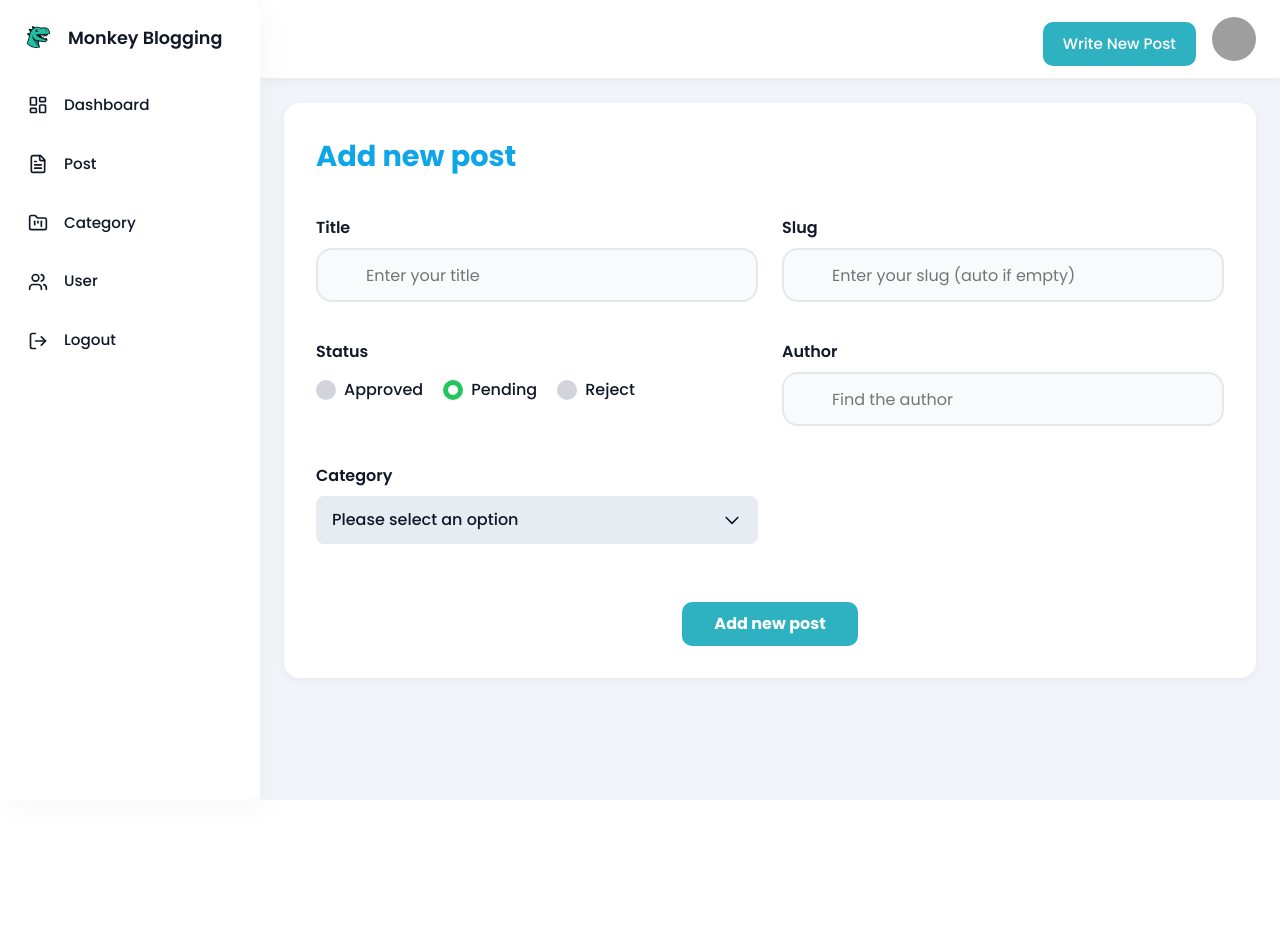
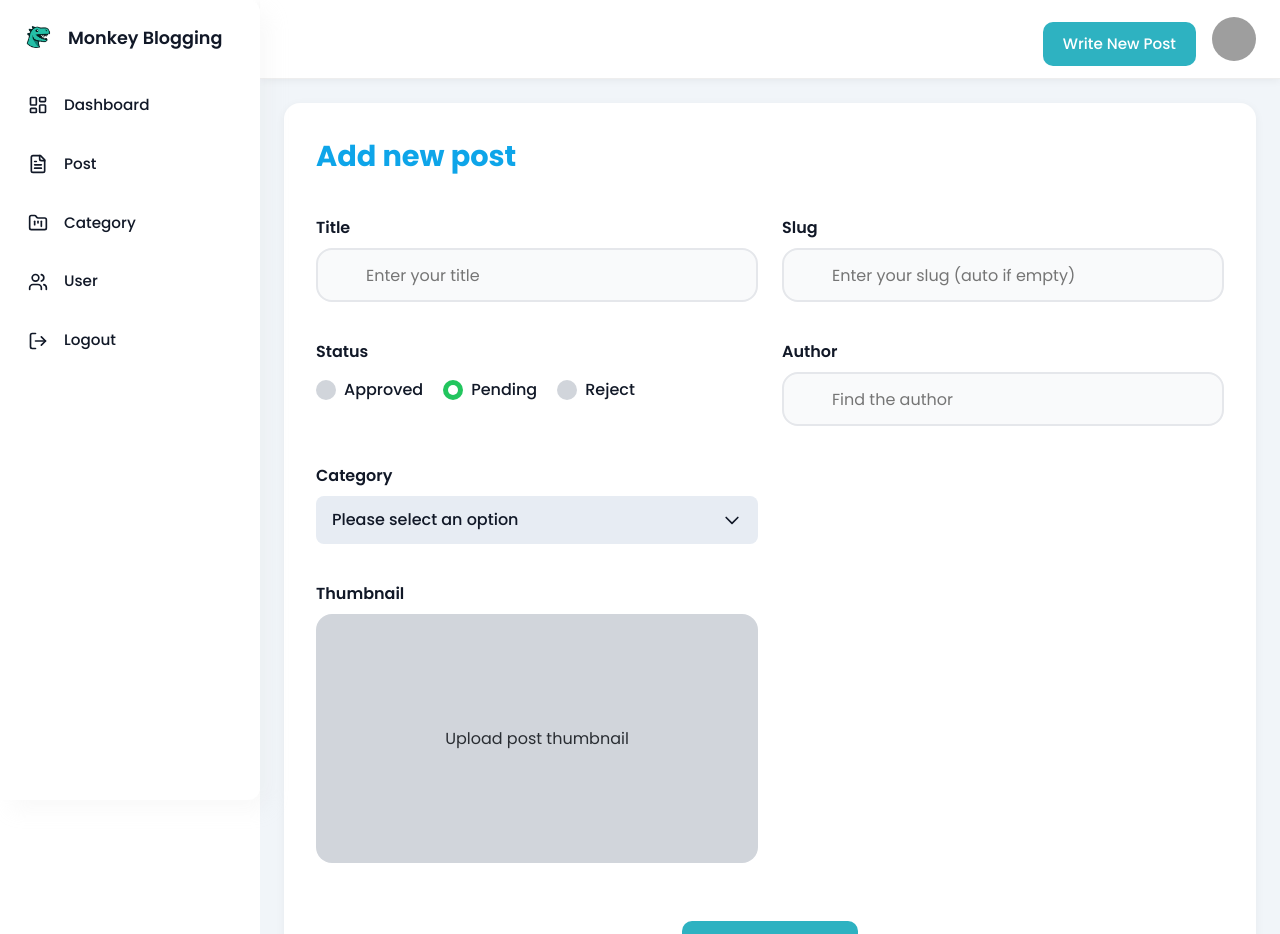
Before and after one commit to DuyPhatpeo/dino-blogging, a React (Vite) app: page /manage/add-new in a window 1280 px wide. Shown: the top 934 px of the page. Before the commit the page ends 800 px from the top, so only its background shows below. Built offline with nearby package versions, Linux system fonts and the light colour scheme; grey boxes are pictures that could not be loaded.

Commit message:
update code upload image

```diff
--- /dev/null
+++ b/src/components/imageUpload/ImageUpload.jsx
@@ -0,0 +1,123 @@
+import React, { useState } from "react";
+import { useController } from "react-hook-form";
+import styled from "styled-components";
+import { RefreshCw, Trash2 } from "lucide-react";
+
+const Wrapper = styled.div`
+  width: 100%;
+`;
+const UploadBox = styled.div`
+  position: relative;
+  width: 100%;
+  aspect-ratio: 16/9;
+  background: ${(props) => props.theme.colors.grayLight};
+  border-radius: ${(props) => props.theme.radius.lg};
+  overflow: hidden;
+  cursor: pointer;
+  transition: background 0.3s ease;
+  &:hover {
+    background: ${(props) => props.theme.colors.gray};
+  }
+`;
+const HiddenInput = styled.input`
+  display: none;
+`;
+const PreviewImage = styled.img`
+  width: 100%;
+  height: 100%;
+  object-fit: cover;
+  transition: transform 0.3s ease;
+  ${UploadBox}:hover & {
+    transform: scale(1.05);
+  }
+`;
+const Overlay = styled.div`
+  position: absolute;
+  inset: 0;
+  background: rgba(0, 0, 0, 0.35);
+  display: flex;
+  align-items: center;
+  justify-content: center;
+  gap: 12px;
+  opacity: 0;
+  transition: opacity 0.3s ease;
+  ${UploadBox}:hover & {
+    opacity: 1;
+  }
+`;
+const Button = styled.label`
+  display: flex;
+  align-items: center;
+  gap: 6px;
+  padding: 8px 16px;
+  border-radius: ${(props) => props.theme.radius.md};
+  color: #fff;
+  font-size: ${(props) => props.theme.fontSize.sm};
+  cursor: pointer;
+  background: ${(props) =>
+    props.remove ? props.theme.colors.delete : props.theme.colors.detail};
+  &:hover {
+    background: ${(props) =>
+      props.remove
+        ? props.theme.colors.deleteHover
+        : props.theme.colors.detailHover};
+  }
+`;
+const Placeholder = styled.label`
+  width: 100%;
+  height: 100%;
+  color: ${(props) => props.theme.colors.grayDark};
+  display: flex;
+  flex-direction: column;
+  align-items: center;
+  justify-content: center;
+  gap: 6px;
+  cursor: pointer;
+`;
+
+const ImageUpload = ({ control, name, label }) => {
+  const { field } = useController({ name, control });
+  const [preview, setPreview] = useState(null);
+
+  const handleSelectImage = (e) => {
+    const file = e.target.files[0];
+    if (!file) return;
+    setPreview(URL.createObjectURL(file)); // chỉ preview
+    field.onChange(file); // lưu File object
+  };
+
+  const handleRemoveImage = () => {
+    field.onChange(null);
+    setPreview(null);
+  };
+
+  return (
+    <Wrapper>
+      <UploadBox>
+        <HiddenInput
+          type="file"
+          accept="image/*"
+          onChange={handleSelectImage}
+          id={`upload-${name}`}
+        />
+        {preview ? (
+          <>
+            <PreviewImage src={preview} alt="preview" />
+            <Overlay>
+              <Button htmlFor={`upload-${name}`}>
+                <RefreshCw size={16} /> Change
+              </Button>
+              <Button as="button" remove onClick={handleRemoveImage}>
+                <Trash2 size={16} /> Remove
+              </Button>
+            </Overlay>
+          </>
+        ) : (
+          <Placeholder htmlFor={`upload-${name}`}>{label}</Placeholder>
+        )}
+      </UploadBox>
+    </Wrapper>
+  );
+};
+
+export default ImageUpload;
--- a/src/firebase/firebase-config.jsx
+++ b/src/firebase/firebase-config.jsx
@@ -2,6 +2,7 @@
 import { initializeApp } from "firebase/app";
 import { getFirestore } from "firebase/firestore";
 import { getAuth } from "firebase/auth";
+import { getStorage } from "firebase/storage";
 
 const firebaseConfig = {
   apiKey: "AIzaSyBegX3mpirXXl2fNfUL0sRy57crXcso7m8",
@@ -17,3 +18,4 @@ const firebaseConfig = {
 const app = initializeApp(firebaseConfig);
 export const db = getFirestore(app);
 export const auth = getAuth(app);
+export const storage = getStorage(app);
--- a/src/module/post/PostAddNew.jsx
+++ b/src/module/post/PostAddNew.jsx
@@ -1,4 +1,4 @@
-import React from "react";
+import React, { useState } from "react";
 import styled from "styled-components";
 import { useForm, Controller } from "react-hook-form";
 import slugify from "slugify";
@@ -9,56 +9,69 @@ import Button from "@components/button/Button";
 import Field from "@components/field/Field";
 import Input from "@components/input/Input";
 import Label from "@components/label/Label";
-import { postStatus } from "@utils/constants";
+import { postStatus } from "@/utils/constants";
+import ImageUpload from "@components/imageUpload/ImageUpload";
+import { ref, uploadBytesResumable, getDownloadURL } from "firebase/storage";
+import { storage } from "@/firebase/firebase-config";
 
-// Styled container
 const PostAddNewStyles = styled.div`
   background: #fff;
   padding: 32px;
   border-radius: 16px;
   box-shadow: 0 2px 10px rgba(0, 0, 0, 0.05);
-
   h1.dashboard-heading {
     font-size: 1.8rem;
     font-weight: 700;
     margin-bottom: 32px;
     color: #0ea5e9;
   }
-
   form {
     display: flex;
     flex-direction: column;
     gap: 32px;
   }
-
   .form-row {
     display: grid;
     grid-template-columns: 1fr 1fr;
     gap: 24px;
-
     @media (max-width: 768px) {
       grid-template-columns: 1fr;
     }
   }
-
   .form-actions {
     display: flex;
     justify-content: center;
     margin-top: 16px;
   }
-
   .status-group {
     display: flex;
     align-items: center;
     gap: 20px;
     margin-top: 8px;
   }
+  .post-list {
+    margin-top: 32px;
+  }
+  .post-item {
+    padding: 12px;
+    border: 1px solid #eee;
+    border-radius: 12px;
+    margin-bottom: 12px;
+  }
+  .progress-bar {
+    height: 6px;
+    background: #0ea5e9;
+    margin-top: 8px;
+    border-radius: 3px;
+    transition: width 0.3s;
+  }
 `;
 
-// Enum status
+const PostAddNew = () => {
+  const [posts, setPosts] = useState([]);
+  const [uploadProgress, setUploadProgress] = useState(0);
 
-const PostAddNew = () => {
-  const { control, watch, handleSubmit } = useForm({
+  const { control, watch, handleSubmit, reset } = useForm({
     mode: "onChange",
     defaultValues: {
       title: "",
@@ -66,27 +79,50 @@ const PostAddNew = () => {
       status: postStatus.PENDING,
       author: "",
       category: "",
+      image: null,
     },
   });
 
   const watchStatus = watch("status");
 
-  const addPostHandler = (values) => {
-    // ✅ Nếu slug trống thì tự tạo từ title
-    if (!values.slug) {
-      values.slug = slugify(values.title, {
-        lower: true,
-        strict: true, // loại bỏ ký tự đặc biệt
+  const addPostHandler = async (values) => {
+    if (!values.slug)
+      values.slug = slugify(values.title, { lower: true, strict: true });
+
+    let imageUrl = "";
+    if (values.image) {
+      const file = values.image;
+      const storageRef = ref(storage, `posts/${Date.now()}-${file.name}`);
+      const uploadTask = uploadBytesResumable(storageRef, file);
+
+      await new Promise((resolve, reject) => {
+        uploadTask.on(
+          "state_changed",
+          (snapshot) =>
+            setUploadProgress(
+              Math.round(
+                (snapshot.bytesTransferred / snapshot.totalBytes) * 100
+              )
+            ),
+          (error) => reject(error),
+          async () => {
+            imageUrl = await getDownloadURL(uploadTask.snapshot.ref);
+            resolve();
+          }
+        );
       });
     }
-    console.log("✅ Post Data:", values);
+
+    const newPost = { ...values, image: imageUrl };
+    setPosts((prev) => [...prev, newPost]);
+    setUploadProgress(0);
+    reset();
   };
 
   return (
     <PostAddNewStyles>
       <h1 className="dashboard-heading">Add new post</h1>
       <form onSubmit={handleSubmit(addPostHandler)}>
-        {/* Title & Slug */}
         <div className="form-row">
           <Field>
             <Label>Title</Label>
@@ -106,8 +142,6 @@ const PostAddNew = () => {
             />
           </Field>
         </div>
-
-        {/* Status & Author */}
         <div className="form-row">
           <Field>
             <Label>Status</Label>
@@ -147,8 +181,6 @@ const PostAddNew = () => {
             />
           </Field>
         </div>
-
-        {/* Category */}
         <div className="form-row">
           <Field>
             <Label>Category</Label>
@@ -172,14 +204,48 @@ const PostAddNew = () => {
           </Field>
           <Field />
         </div>
-
-        {/* Actions */}
+        <div className="form-row">
+          <Field>
+            <Label>Thumbnail</Label>
+            <ImageUpload
+              control={control}
+              name="image"
+              label="Upload post thumbnail"
+            />
+            {uploadProgress > 0 && (
+              <div
+                className="progress-bar"
+                style={{ width: `${uploadProgress}%` }}
+              />
+            )}
+          </Field>
+          <Field />
+        </div>
         <div className="form-actions">
           <Button type="submit" height="52px" className="px-10">
             Add new post
           </Button>
         </div>
       </form>
+
+      <div className="post-list">
+        {posts.map((post, index) => (
+          <div className="post-item" key={index}>
+            <h3>{post.title}</h3>
+            <p>Slug: {post.slug}</p>
+            <p>Status: {post.status}</p>
+            <p>Author: {post.author}</p>
+            <p>Category: {post.category}</p>
+            {post.image && (
+              <img
+                src={post.image}
+                alt="thumbnail"
+                style={{ maxWidth: "200px", borderRadius: "12px" }}
+              />
+            )}
+          </div>
+        ))}
+      </div>
     </PostAddNewStyles>
   );
 };
```
